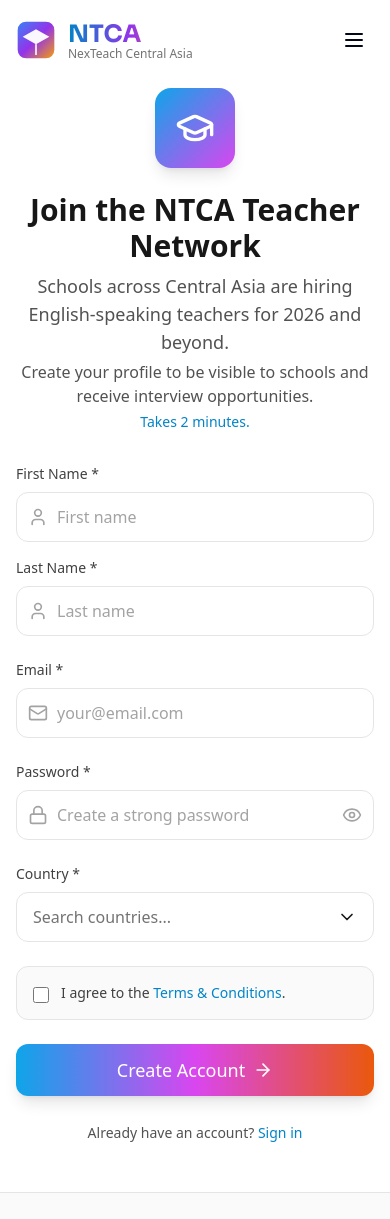
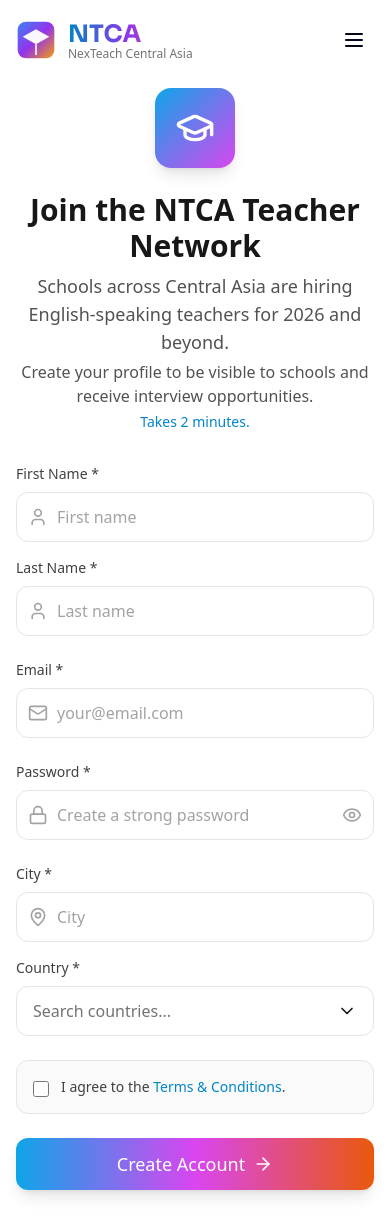
Before and after one commit to GeorgePierce1984/ntca, a React (Vite) app: page /signupteacher in a window 390 px wide. Shown: the top 1219 px of the page. Built offline with nearby package versions, Linux system fonts and the light colour scheme.

Commit message:
Teacher signup: require city; make phone optional in teacher profile UI/completeness

```diff
--- a/src/pages/auth/TeacherSignupPage.tsx
+++ b/src/pages/auth/TeacherSignupPage.tsx
@@ -7,6 +7,7 @@ import {
   ArrowRight,
   Mail,
   User,
+  MapPin,
   Lock,
   Eye,
   EyeOff,
@@ -35,6 +36,7 @@ interface TeacherForm {
   lastName: string;
   email: string;
   password: string;
+  city: string;
   country: string;
 }
 
@@ -61,6 +63,7 @@ export const TeacherSignupPage: React.FC = () => {
     lastName: "",
     email: "",
     password: "",
+    city: "",
     country: "",
   });
 
@@ -109,6 +112,9 @@ export const TeacherSignupPage: React.FC = () => {
       newErrors.password = "Password is required";
     } else if (passwordValidation.score < 50) {
       newErrors.password = "Password is too weak";
+    }
+    if (!teacherForm.city.trim()) {
+      newErrors.city = "City is required";
     }
     if (!selectedCountry) {
       newErrors.country = "Country is required";
@@ -375,6 +381,28 @@ export const TeacherSignupPage: React.FC = () => {
                 )}
               </div>
 
+              <div className="grid md:grid-cols-2 gap-4">
+                <div>
+                  <label className="block text-sm font-medium text-neutral-700 dark:text-neutral-300 mb-2">
+                    City *
+                  </label>
+                  <div className="relative">
+                    <MapPin className="absolute left-3 top-1/2 transform -translate-y-1/2 text-neutral-400 w-5 h-5" />
+                    <input
+                      type="text"
+                      value={teacherForm.city}
+                      onChange={(e) =>
+                        setTeacherForm({ ...teacherForm, city: e.target.value })
+                      }
+                      className={`input pl-10 w-full ${errors.city ? "border-red-500" : ""}`}
+                      placeholder="City"
+                    />
+                  </div>
+                  {errors.city && (
+                    <p className="text-red-500 text-sm mt-1">{errors.city}</p>
+                  )}
+                </div>
+
                 <div>
                   <label className="block text-sm font-medium text-neutral-700 dark:text-neutral-300 mb-2">
                     Country *
@@ -388,6 +416,7 @@ export const TeacherSignupPage: React.FC = () => {
                   {errors.country && (
                     <p className="text-red-500 text-sm mt-1">{errors.country}</p>
                   )}
+                </div>
               </div>
 
               {/* Terms acceptance */}
--- a/src/pages/teachers/DashboardPage.tsx
+++ b/src/pages/teachers/DashboardPage.tsx
@@ -1058,7 +1058,6 @@ const TeacherDashboard: React.FC = () => {
     const requiredFields = [
       "firstName",
       "lastName",
-      "phone",
       "city",
       "country",
       "nationality",
@@ -1704,7 +1703,7 @@ const TeacherDashboard: React.FC = () => {
                         </div>
                         <div>
                           <label className="block text-sm font-medium mb-2">
-                            Phone Number *
+                            Phone Number
                           </label>
                           {isEditingProfile ? (
                             <input
--- a/src/pages/teachers/ProfilePage.tsx
+++ b/src/pages/teachers/ProfilePage.tsx
@@ -535,7 +535,6 @@ export const TeacherProfilePage: React.FC<{ embedded?: boolean }> = ({
     const requiredFields = [
       "firstName",
       "lastName",
-      "phone",
       "city",
       "country",
       "nationality",
@@ -804,7 +803,7 @@ export const TeacherProfilePage: React.FC<{ embedded?: boolean }> = ({
 
                   <div>
                     <label className="block text-sm font-medium mb-2">
-                      Phone *
+                      Phone
                     </label>
                     <input
                       type="tel"
```
Lines whose indentation alone changed are shown as unchanged.
